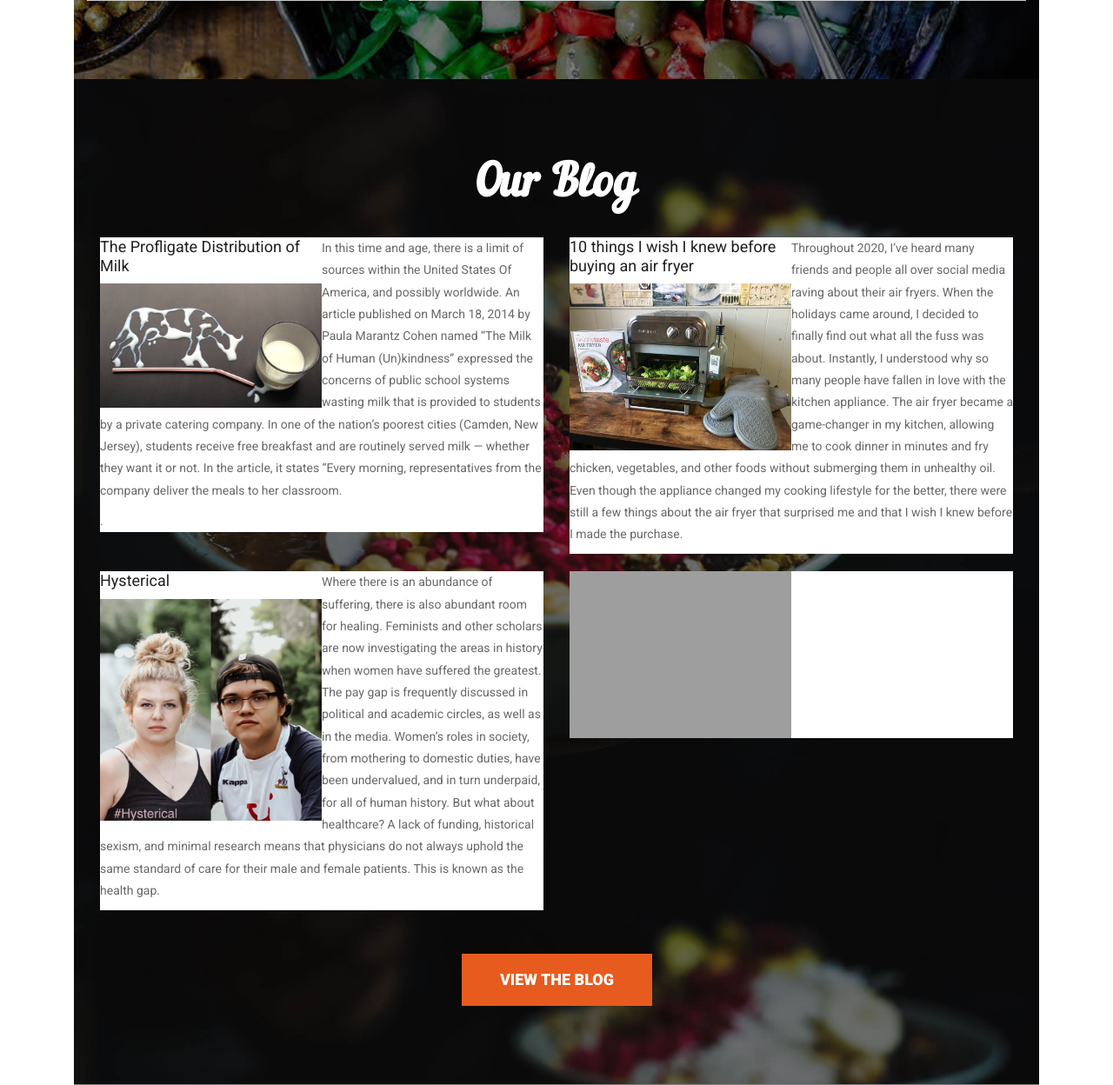
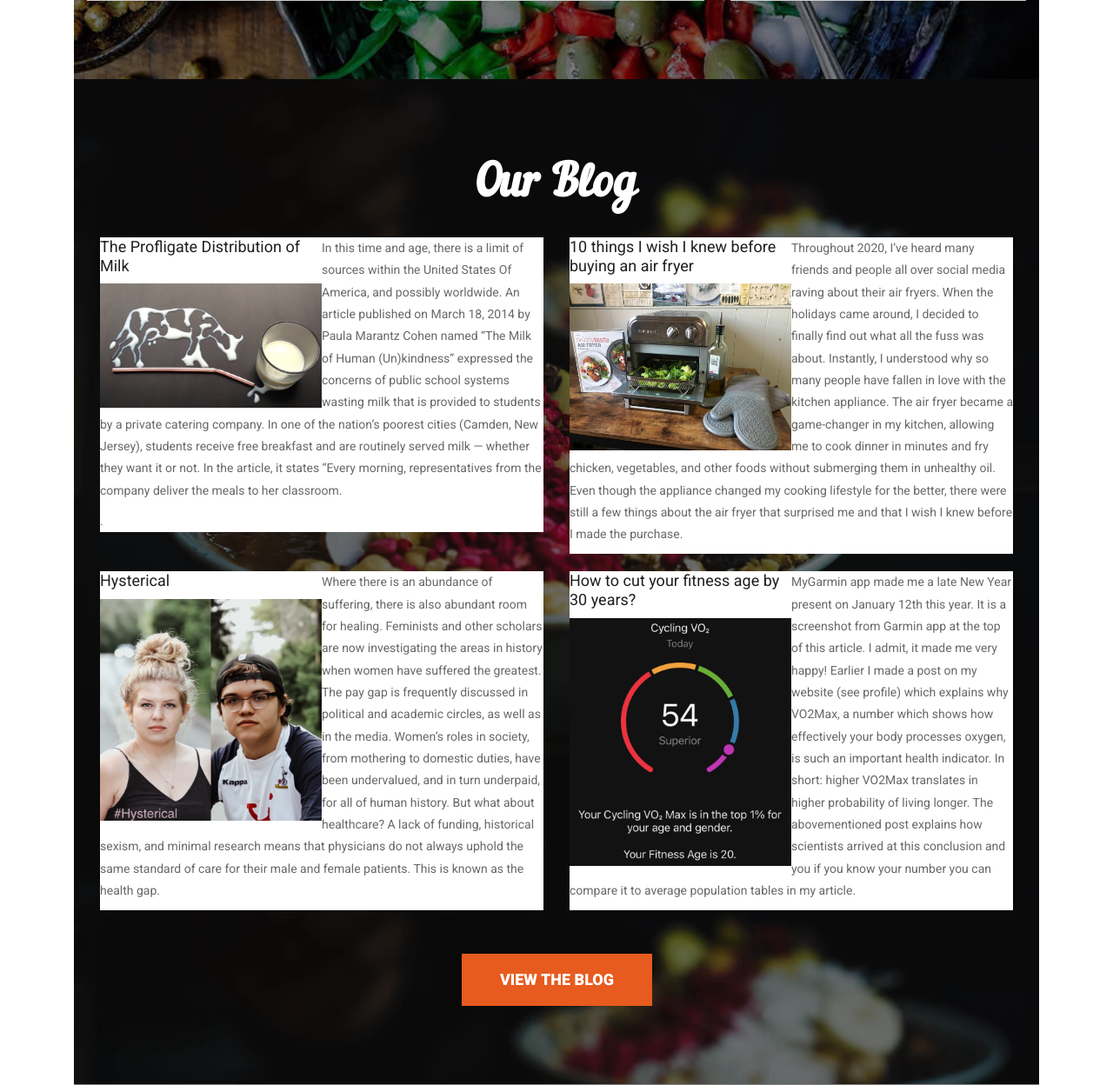
Before and after one commit to Hashininirasha/Maintain-your-fitness-due-to-COVID-19-and-stay-at-home, a PHP site: page / in a window 1280 px wide. Shown: the part 3483-4731 px from the top of the page at 87% size. Run offline with PHP 8.4, Linux system fonts and the light colour scheme; some libraries are stand-ins or nearby versions; some web fonts are replaced; grey boxes are pictures that could not be loaded.

Commit message:
added forth blogs

```diff
--- a/index.php
+++ b/index.php
@@ -862,14 +862,13 @@ Even though the appliance changed my cooking lifestyle for the better, there wer
                             <div class="col-md-6 col-sm-6">
                                 <div class="blog-block">
                                     <div class="blog-img-box">
-                                        <img src= alt="" />
+                                    <h3>How to cut your fitness age by 30 years?</h3>
+                                        <img src="images/time.png" alt="" />
                                         <div class="overlay">
-                                            <a href=""><i class="fa fa-link" aria-hidden="true"></i></a>
+                                            <a href="https://dmitri-konash.medium.com/how-to-cut-your-fitness-age-by-30-years-328f29e2ffa6"><i class="fa fa-link" aria-hidden="true"></i></a>
                                         </div>
                                     </div>
-                                    <div class="blog-dit">
-
-                                    </div>
+                                    <p>MyGarmin app made me a late New Year present on January 12th this year. It is a screenshot from Garmin app at the top of this article. I admit, it made me very happy! Earlier I made a post on my website (see profile) which explains why VO2Max, a number which shows how effectively your body processes oxygen, is such an important health indicator. In short: higher VO2Max translates in higher probability of living longer. The abovementioned post explains how scientists arrived at this conclusion and you if you know your number you can compare it to average population tables in my article. </p>
                                 </div>
                             </div>
                             <!-- end col -->
@@ -878,7 +877,7 @@ Even though the appliance changed my cooking lifestyle for the better, there wer
                     <!-- end blog-box -->
 
                     <div class="blog-btn-v">
-                        <a class="hvr-underline-from-center" href="#">View the Blog</a>
+                        <a class="hvr-underline-from-center" href="https://medium.com/">View the Blog</a>
                     </div>
 
                 </div>
```
Also changed, not shown: images/time.png (added).
